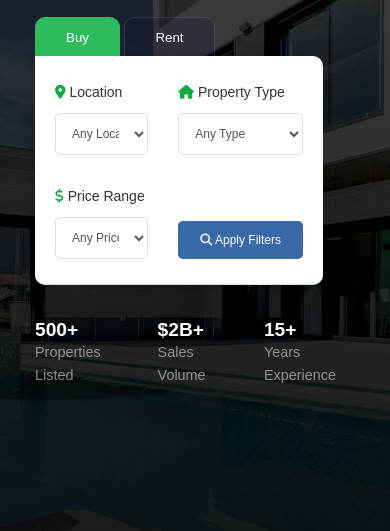
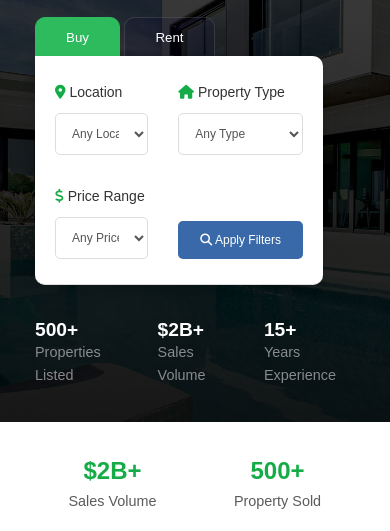
Before and after one commit to forjune1/Prestige-Homes, a plain HTML site: page index.html in a window 390 px wide. Shown: the part 255-786 px from the top of the page. Drawn offline with Linux system fonts and the light colour scheme.

Commit message:
Updated website

```diff
--- a/styles.css
+++ b/styles.css
@@ -561,7 +561,7 @@ footer .footers img {
   background-size: cover;
   background-position: center;
   background-repeat: no-repeat;
-  height: 100vh;
+  max-height: 100vh;
   color: #fff;
   padding: 60px;
 }
@@ -1091,10 +1091,6 @@ footer .footers img {
 
 
 @media (max-width: 580px) {
-  .hero {
-    height: 90vh;
-  }
-
 
   .hero-content h1 {
     font-size: 2.2rem;
@@ -1112,8 +1108,8 @@ footer .footers img {
   padding: 25px 20px;
 }
 
-.min-overview {
-  width: 100%;
+.min-overview p{
+  max-width: 100%;
 }
 
   .min-overview h2 {
```
